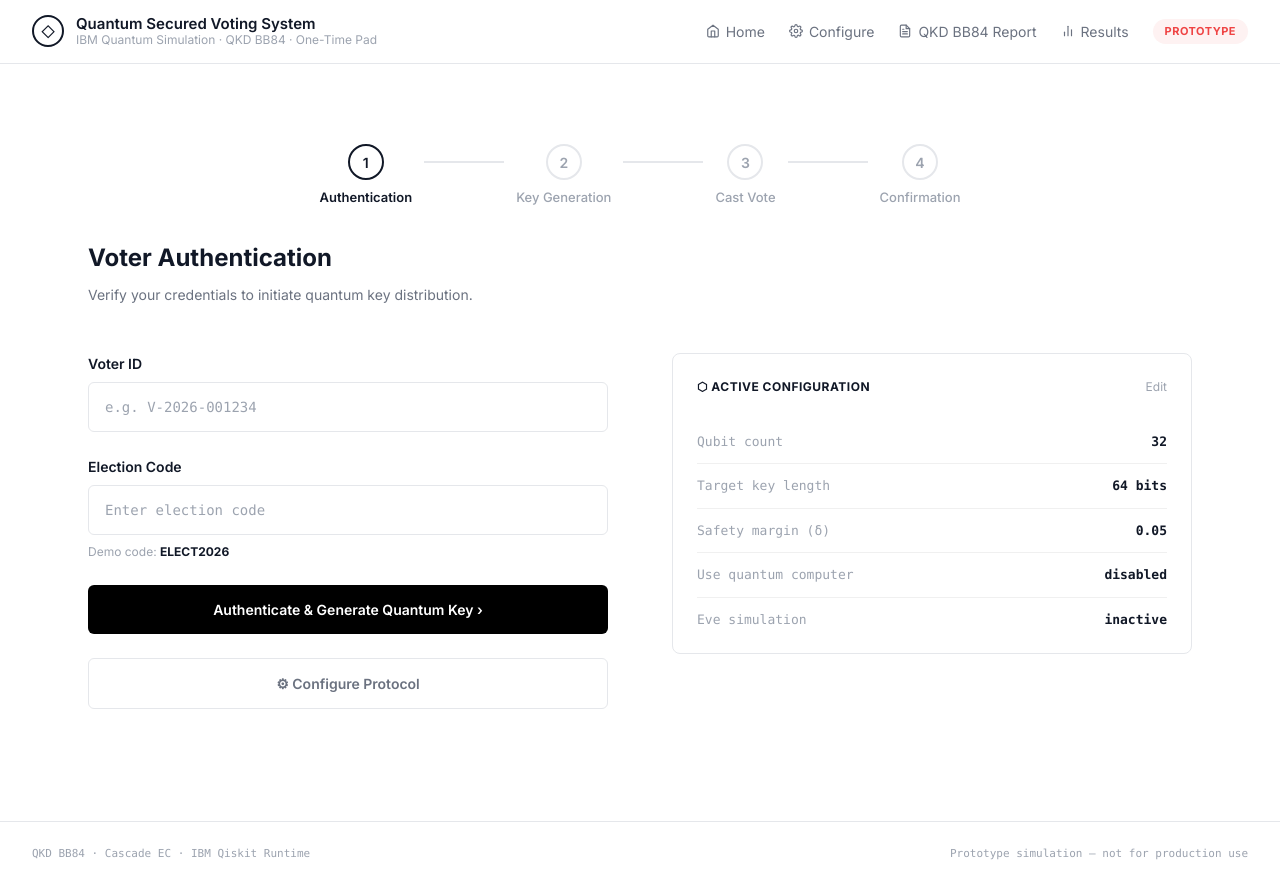
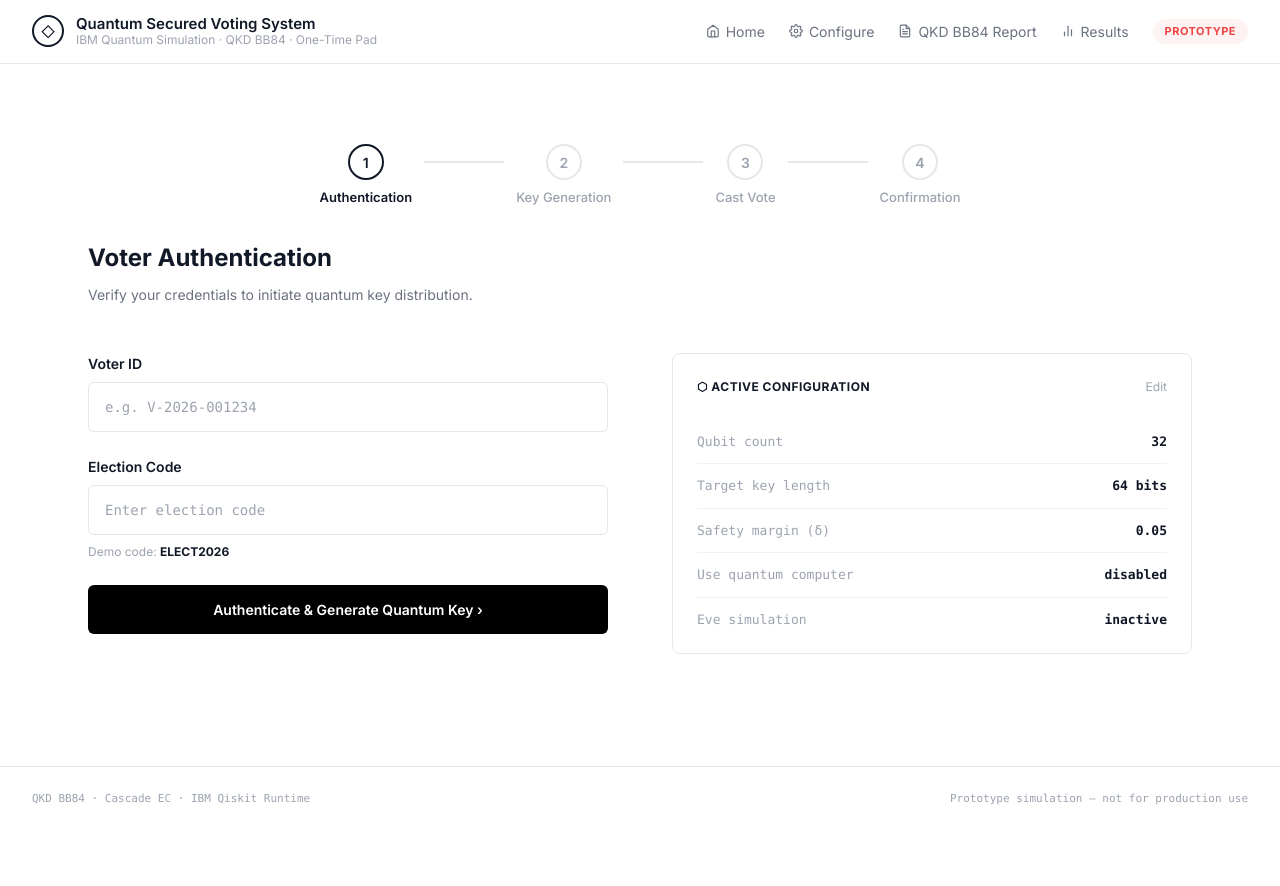
Before and after one commit to archiash/super-secure-communication-voting, a React (Vite) app in the folder Front_end/: page / in a window 1280 px wide. After the commit the page ends 832 px from the top, so only its background shows below. Built offline with nearby package versions, Linux system fonts and the light colour scheme; no server answers.

Commit message:
refactor(frontend): remove duplicate configure protocol button from authentication page

```diff
--- a/Front_end/src/pages/AuthenticationPage.tsx
+++ b/Front_end/src/pages/AuthenticationPage.tsx
@@ -103,13 +103,6 @@ export function AuthenticationPage() {
           >
             {isLoading ? 'Authenticating...' : 'Authenticate & Generate Quantum Key ›'}
           </button>
-
-          <button
-            className={styles.secondaryButton}
-            onClick={() => navigate('/configure')}
-          >
-            ⚙ Configure Protocol
-          </button>
         </div>
 
         {/* ACTIVE CONFIGURATION Card */}
```
